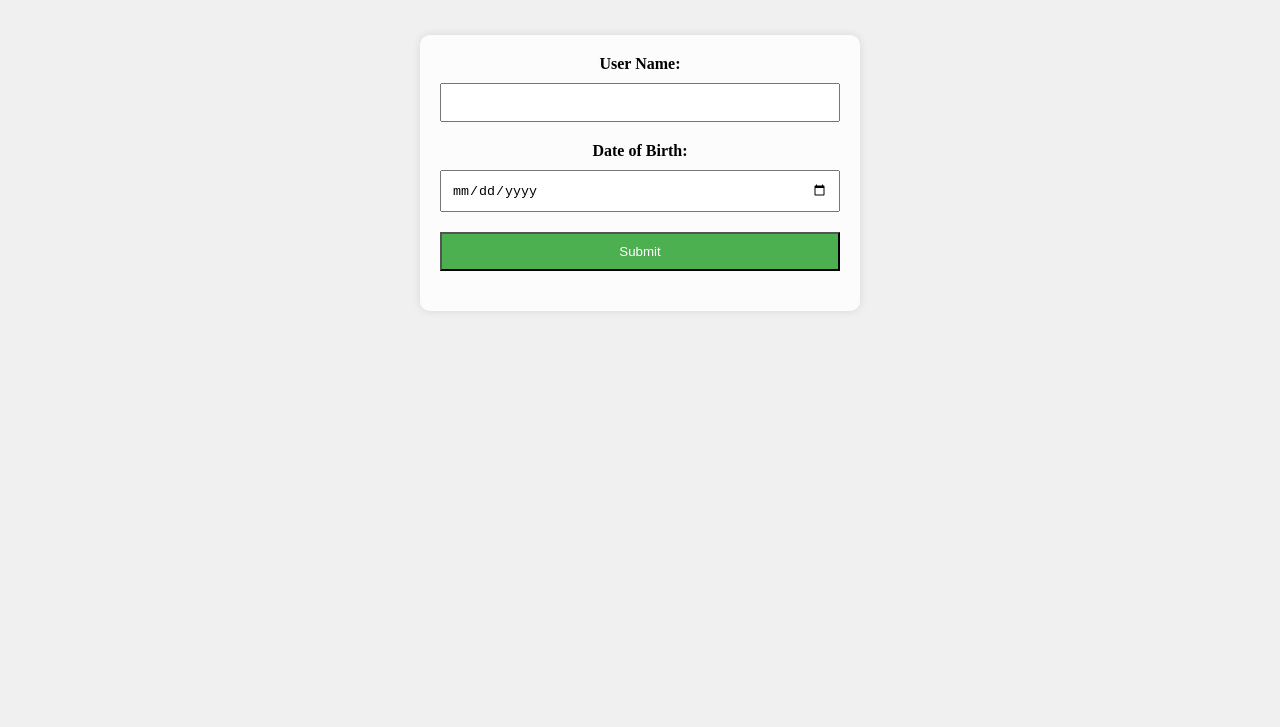
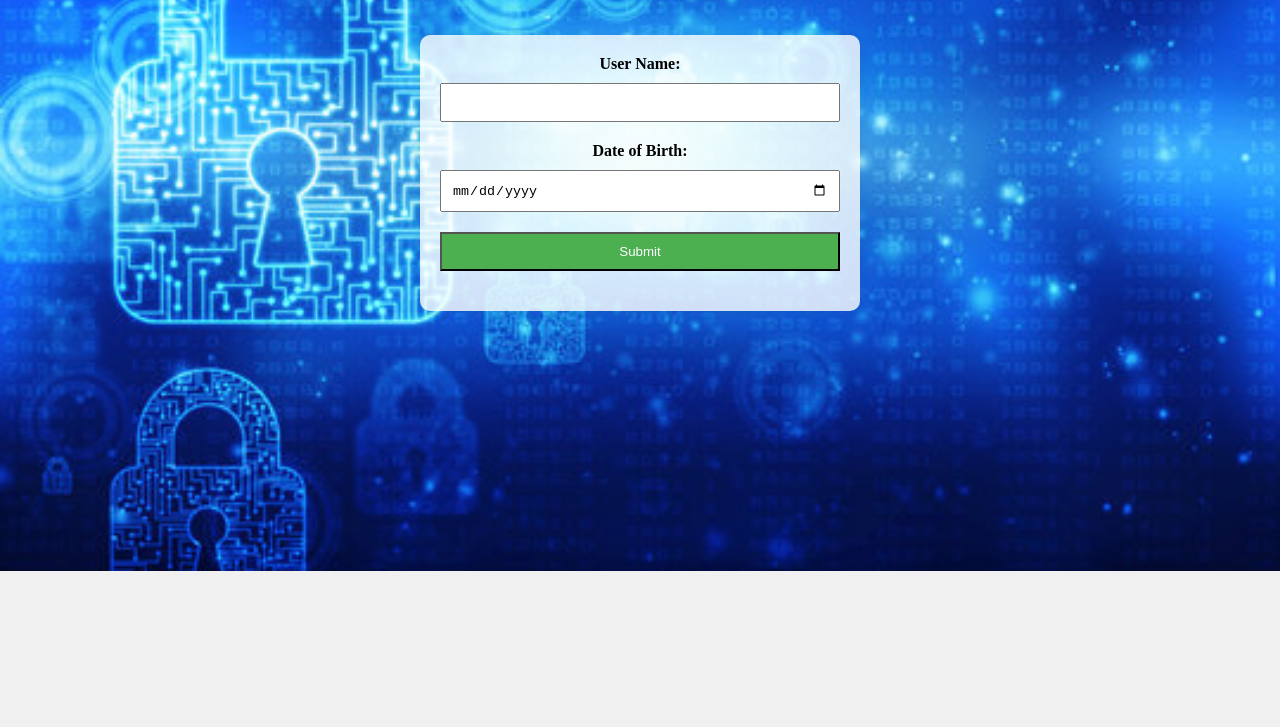
Before and after one commit to saravananibus/code, a plain HTML site: page project/templates/index.html in a window 1280 px wide. Shown: the part 73-800 px from the top of the page. Drawn offline with Linux system fonts and the light colour scheme; files whose address does not match are found by name.

Commit message:
Update index.html

```diff
--- a/project/templates/index.html
+++ b/project/templates/index.html
@@ -8,7 +8,7 @@
     <style>
         body {
             /* Set background image and adjust properties */
-            background-image: url('path/to/your/background-image.jpg');
+            background-image: url('C:/Users/USER/Downloads/static/saran1.jpg');
             background-size: cover;
             background-position: center;
             background-repeat: no-repeat;
```
